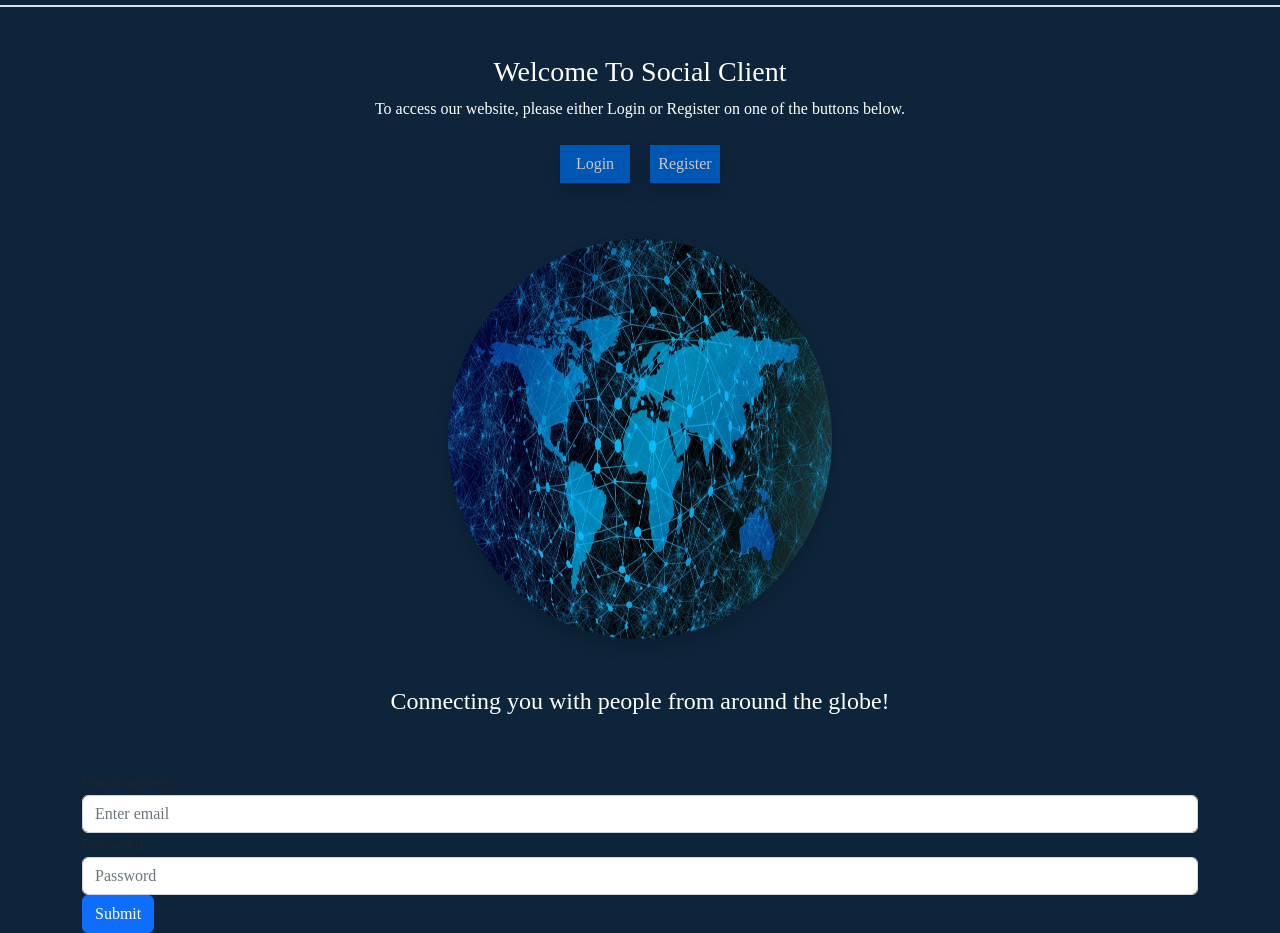
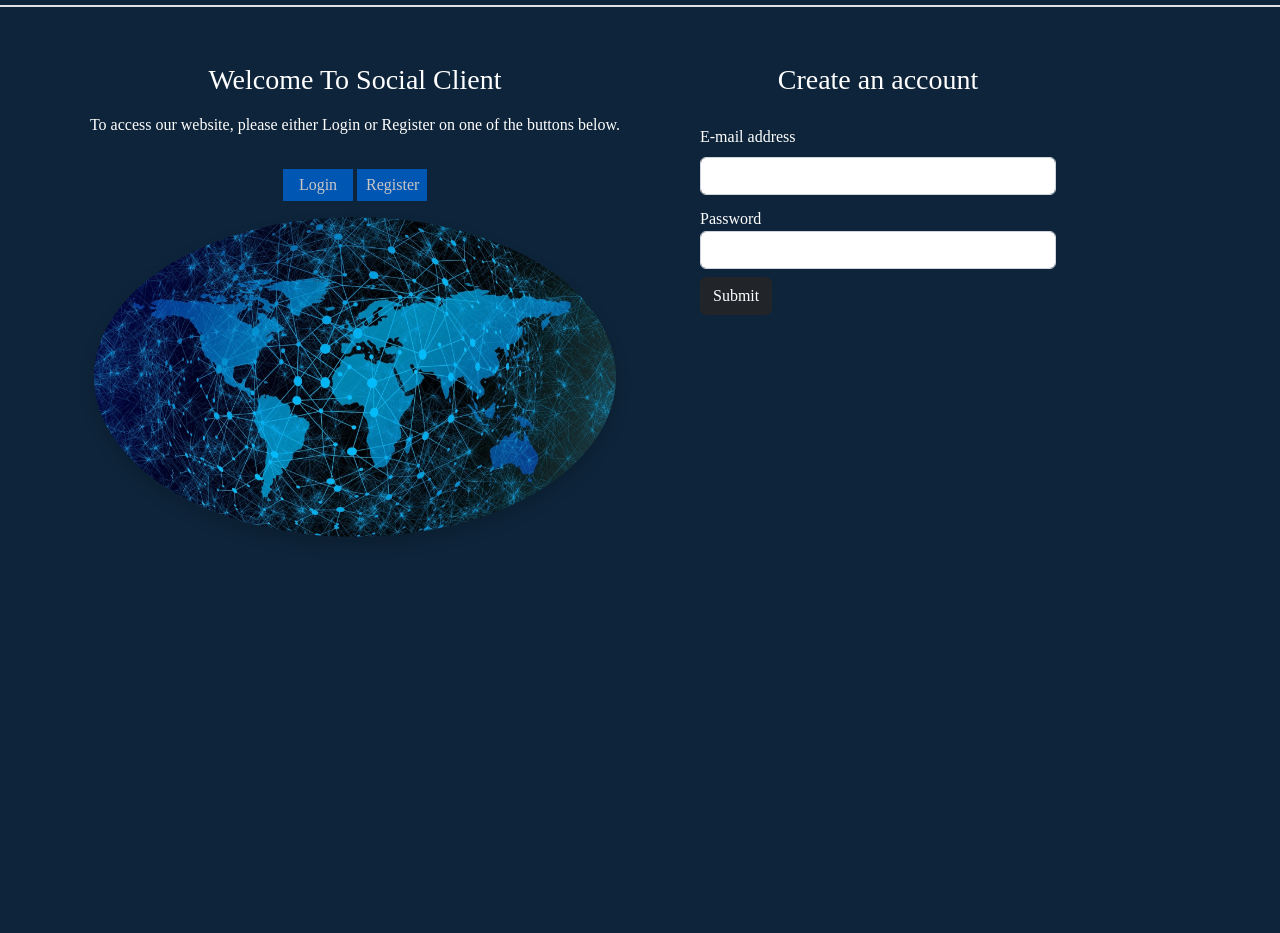
Before and after one commit to oddvarzk/SocialClient, a website: page index.html in a window 1280 px wide. Shown: the part 63-996 px from the top of the page. After the commit the page ends 800 px from the top, so only its background shows below. Drawn offline with nearby package versions, Linux system fonts and the light colour scheme.

Commit message:
homepage sorted

```diff
--- a/index.html
+++ b/index.html
@@ -22,58 +22,41 @@
     </div>
     <div class="border"></div>
 
-    <div class="flex flex-wrap">
-      <div class="flex justify-center text-center py-5">
-        <h3 class="white">Welcome To Social Client</h3>
-        <p class="info-text white">
+    <div class="container py-5">
+      <div class="row flex-wrap gap-5">
+        <div class="col-md-6">
+          <h3 class="white text-center py-2">Welcome To Social Client</h3>
+          <p class="white text-center">
             To access our website, please either Login or Register on one of the
             buttons below.
           </p>
-        <div class="buttons-container flex flex-wrap">
+          <div class="text-center py-3">
             <a href="">
-            <button class="home-button p-1 shadow m-2">Login</button>
+              <button class="home-button">Login</button>
             </a>
             <a href="">
-            <button class="home-button p-1 shadow m-2">Register</button>
+              <button class="home-button">Register</button>
             </a>
           </div>
-        <div class="image-container col py-5">
+          <div class="container text-center">
             <img
               class="home-image rounded-circle shadow"
               src="/images/HAL-Publications-1.jpg"
             />
           </div>
-        <div class="info-container">
-          <h4 class="white font-light">
-            Connecting you with people from around the globe!
-          </h4>
         </div>
+        <div class="col-md-4">
+          <h3 class="white text-center py-2">Create an account</h3>
+          <form>
+            <div class="form-group py-1">
+              <label class="white py-2" for="Email">E-mail address</label>
+              <input type="email" class="form-control" id="Email" />
             </div>
+            <div class="form-group py-2">
+              <label class="white" for="Password">Password</label>
+              <input type="password" class="form-control" id="Password" />
             </div>
-    <div class="container">
-      <div>
-        <div class="register-container">
-          <form>
-            <div class="form-group">
-              <label for="exampleInputEmail1">Email address</label>
-              <input
-                type="email"
-                class="form-control"
-                id="exampleInputEmail1"
-                aria-describedby="emailHelp"
-                placeholder="Enter email"
-              />
-            </div>
-            <div class="form-group">
-              <label for="exampleInputPassword1">Password</label>
-              <input
-                type="password"
-                class="form-control"
-                id="exampleInputPassword1"
-                placeholder="Password"
-              />
-            </div>
-            <button type="submit" class="btn btn-primary">Submit</button>
+            <button type="submit" class="btn btn-dark">Submit</button>
           </form>
         </div>
       </div>
--- a/src/scss/styles.scss
+++ b/src/scss/styles.scss
@@ -81,8 +81,6 @@ p {
 .navbar-login {
   color: theme-color("white");
   text-decoration: none;
-  font-size: large;
-  font-weight: light;
 }
 
 .navbar-register {
@@ -90,8 +88,8 @@ p {
   text-decoration: none;
 }
 .home-image {
-  height: 50vh;
-  width: 30%;
+  height: 40vh;
+  width: 100%;
 }
 .home-button {
   background-color: theme-color("dark-blue");
```
Also changed, not shown: dist/css/styles.css, 1 other file. Lines whose indentation alone changed are shown as unchanged.
